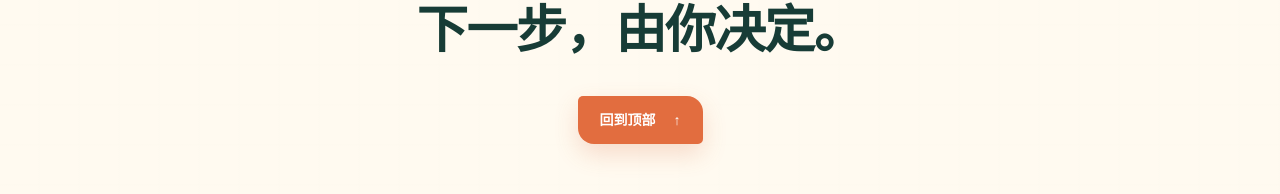
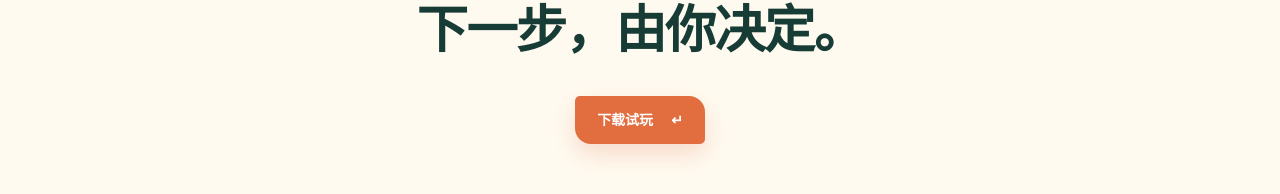
Before and after one commit to doge24190/chess-melee-site, a Next.js app: page / in a window 1280 px wide. Shown: the part 5317-5511 px from the top of the page. Built offline with nearby package versions, Linux system fonts and the light colour scheme.

Commit message:
修改页面

```diff
--- a/app/page.tsx
+++ b/app/page.tsx
@@ -106,7 +106,7 @@ export default function Home() {
         <div className="modes-image"><img src="/screenshots/06-modes.jpeg" alt="游戏模式选择页面" width={640} height={360} /></div>
       </section>
 
-      <section className="final-cta"><p>棋盘已经展开</p><h2>下一步，由你决定。</h2><a className="button primary" href="#top">回到顶部 <b>↑</b></a></section>
+      <section className="final-cta"><p>棋盘已经展开</p><h2>下一步，由你决定。</h2><a className="button primary" href="/download">下载试玩 <b>↵</b></a></section>
       <footer><div className="brand"><span className="brand-mark">棋</span><span>举棋不定</span></div><p>一款关于连线、取舍与空间的双人策略游戏。</p><a href="#top">返回顶部 ↑</a></footer>
     </main>
   );
```
